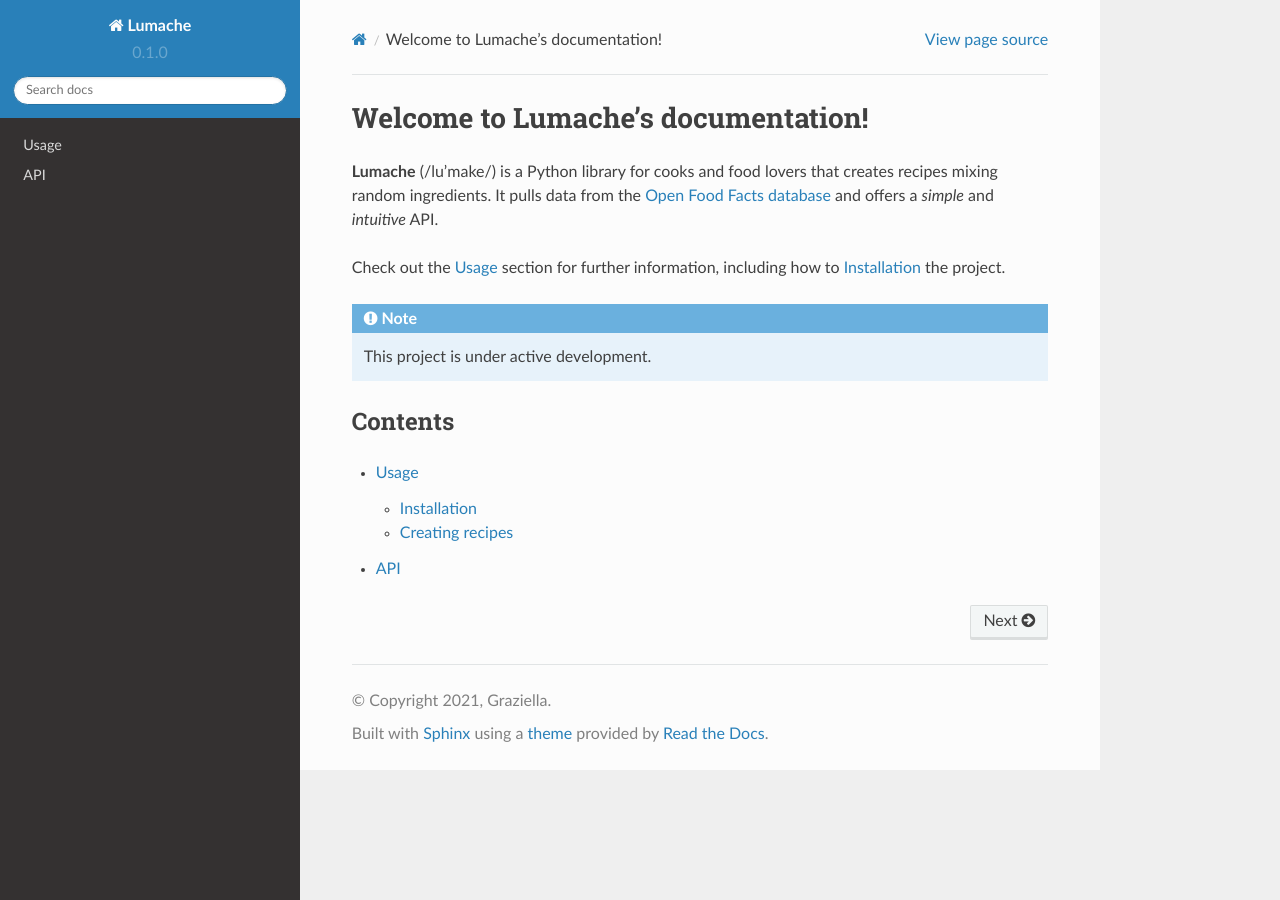
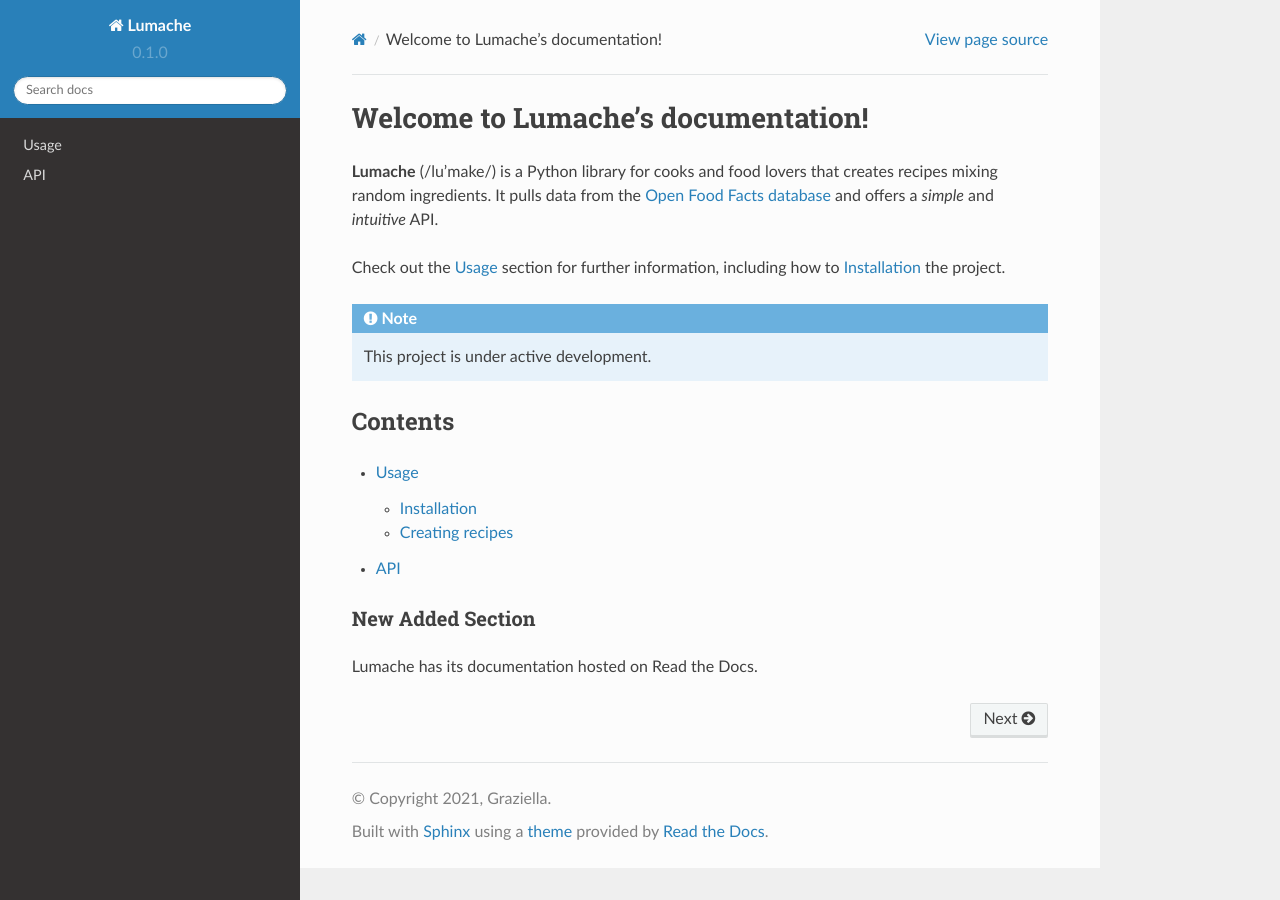
Before and after one commit to jm130/dmogdocs, a Sphinx documentation site: the page built from docs/source/index.rst, in a window 1280 px wide. Built offline with Sphinx 7.4.7 and the Read the Docs theme 2.0.0, drawn with Linux system fonts in a browser that asks for light colours.

Commit message:
Update index.rst
added anew section and a a random line

```diff
--- a/docs/source/index.rst
+++ b/docs/source/index.rst
@@ -20,3 +20,8 @@
 
    usage
    api
+
+New Added Section
+#################
+
+Lumache has its documentation hosted on Read the Docs.
```
